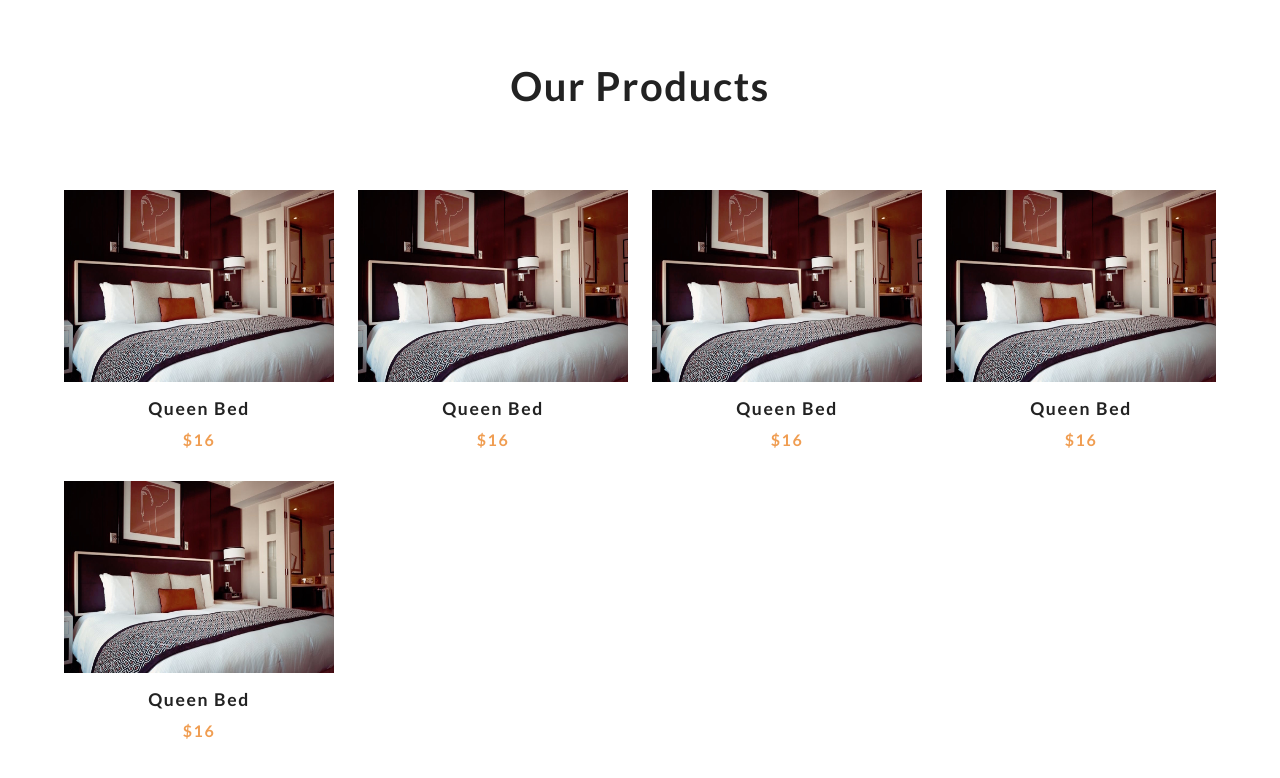
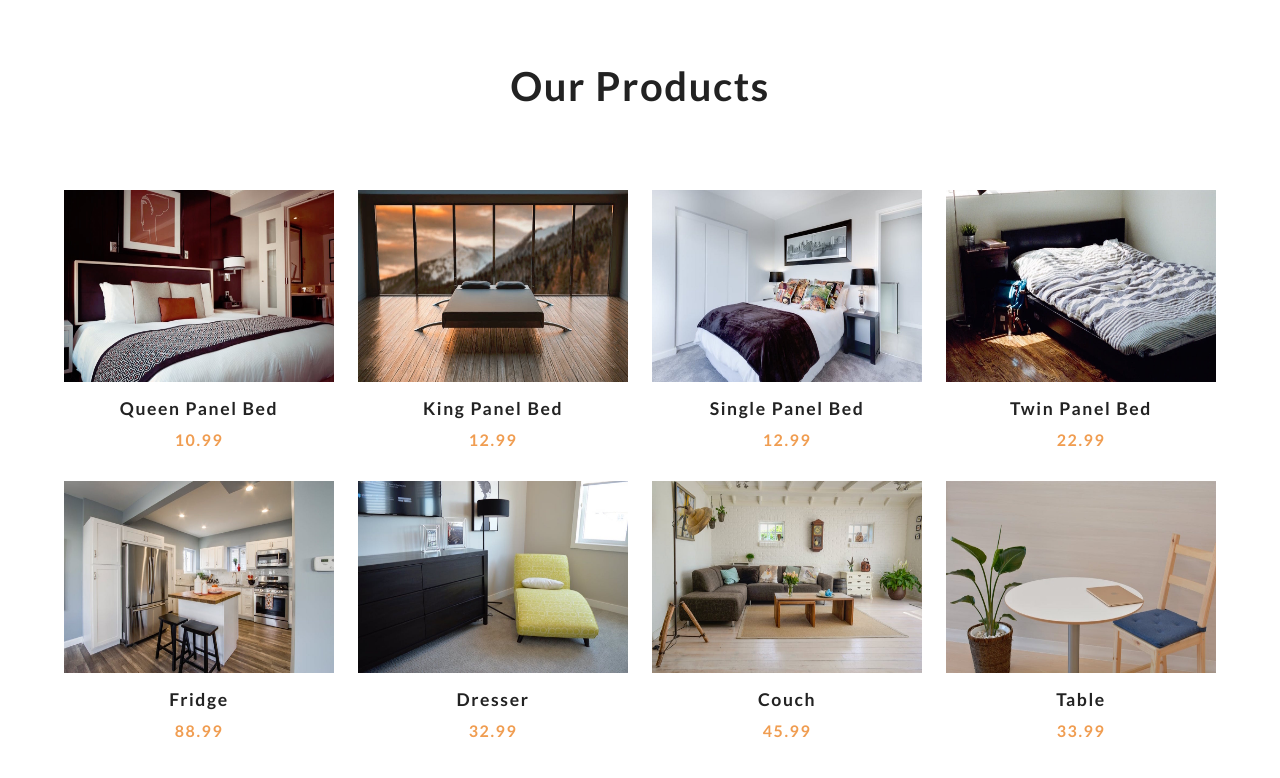
Before and after one commit to Andreseag/E-Commerce-Comify, a plain HTML site: page index.html in a window 1280 px wide. Shown: the part 802-1580 px from the top of the page. Drawn offline with Linux system fonts and the light colour scheme.

Commit message:
display template of products with Javascript

```diff
--- a/app.js
+++ b/app.js
@@ -41,17 +41,18 @@ class UI {
                 <!-- single product -->
                 <article class="product">
                     <div class="img-container">
-                        <img src=${product.image}>
-                        <button class="bag-btn" data-id="1">
+                        <img src=${product.image} alt="product" class="product-img">
+                        <button class="bag-btn" data-id=${product.id}>
                             <i class="fas fa-shopping-cart"></i>
                             add to bag
                         </button>
                     </div>
-                    <h3>queen bed</h3>
-                    <h4>$16</h4>
+                    <h3>${product.title}</h3>
+                    <h4>${product.price}</h4>
                 </article>
                 <!-- end of single product -->
             `
+            productsDOM.innerHTML =  result;
         });
     }
 }
--- a/index.html
+++ b/index.html
@@ -41,19 +41,7 @@
             <h2>our products</h2>
         </div>
         <div class="products-center">
-            <!-- single product -->
-            <article class="product">
-                <div class="img-container">
-                    <img src="./images/product-1.jpeg" alt="product" class="product-img">
-                    <button class="bag-btn" data-id="1">
-                        <i class="fas fa-shopping-cart"></i>
-                        add to bag
-                    </button>
-                </div>
-                <h3>queen bed</h3>
-                <h4>$16</h4>
-            </article>
-            <!-- end of single product -->
+
             <!-- single product -->
             <article class="product">
                 <div class="img-container">
--- a/styles.css
+++ b/styles.css
@@ -176,7 +176,7 @@ body {
   transition: var(--mainTransition);
   background: rgb(240, 157, 81, 0.5);
   z-index: 2;
-  /* visibility: hidden; */
+  visibility: hidden;
 }
 .cart {
   position: fixed;
```
